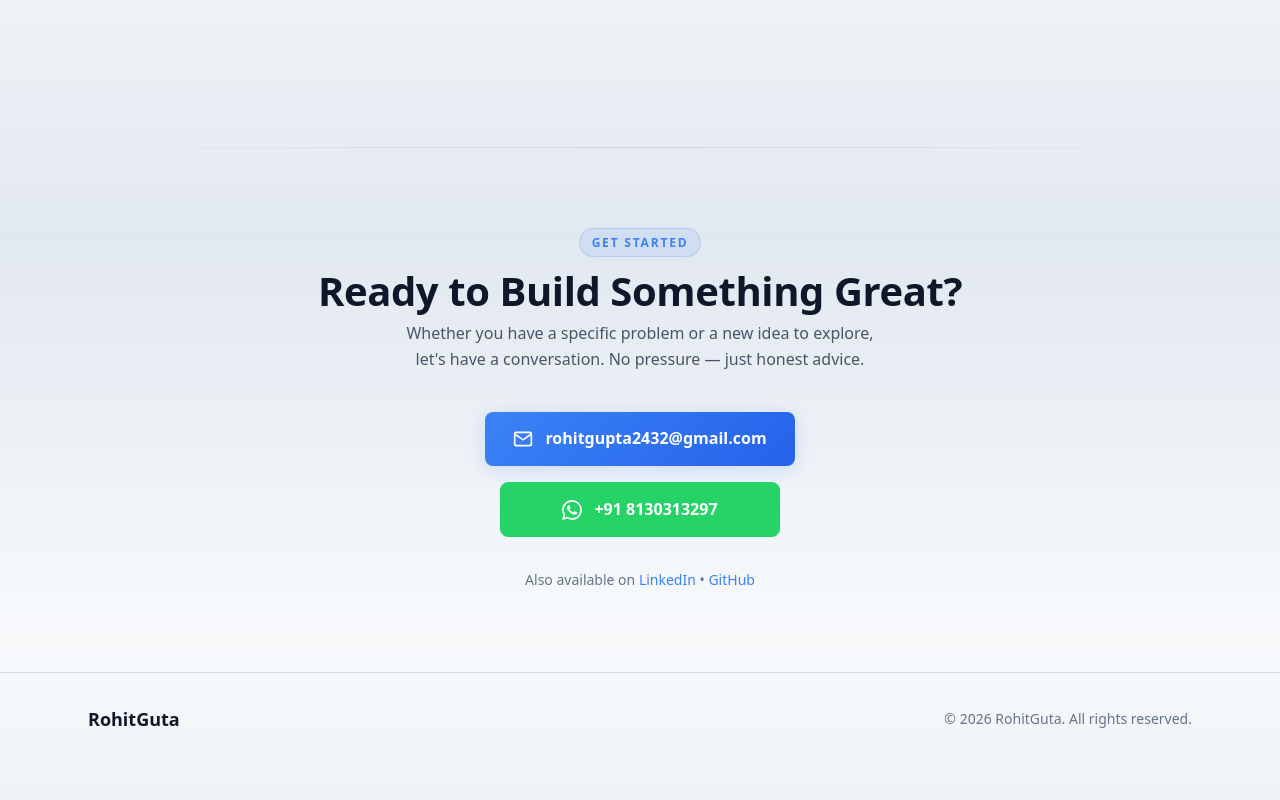
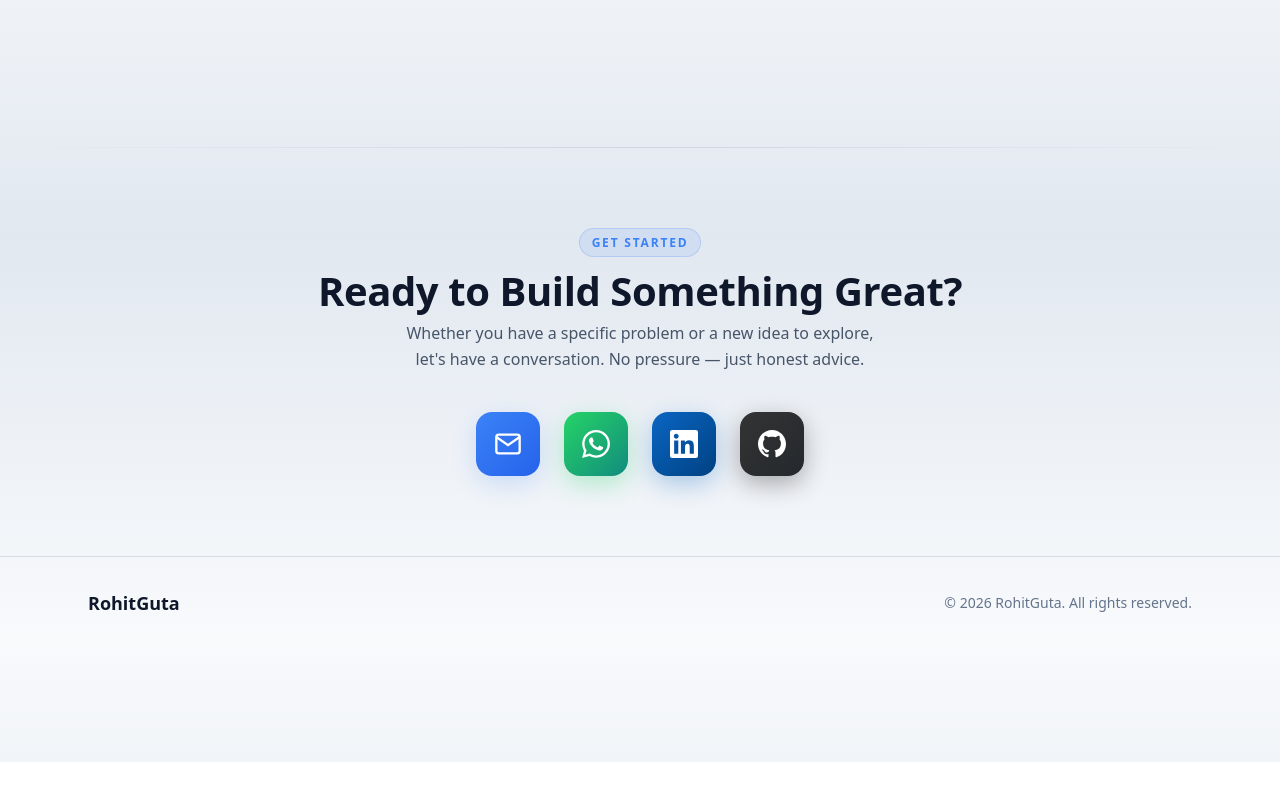
Before and after one commit to rohitguta2432/backendscale, a Next.js app: page / in a window 1280 px wide. Shown: the part 3363-4163 px from the top of the page. After the commit the page ends 4125 px from the top, so only its background shows below. Built offline with nearby package versions, Linux system fonts and the light colour scheme.

Commit message:
feat: redesign contact with icon-only social buttons

```diff
--- a/src/app/globals.css
+++ b/src/app/globals.css
@@ -494,9 +494,14 @@
   margin-top: 2px;
 }
 
-/* Mobile nav hidden by default */
 @media (max-width: 768px) {
   .nav-links {
     display: none;
   }
 }
+
+/* Contact icons hover */
+.contact-icon:hover {
+  transform: translateY(-4px) scale(1.05);
+  box-shadow: 0 12px 32px var(--accent-glow);
+}
--- a/src/components/Contact.tsx
+++ b/src/components/Contact.tsx
@@ -17,65 +17,114 @@
                     let&apos;s have a conversation. No pressure — just honest advice.
                 </p>
 
-                {/* Contact Buttons */}
+                {/* Contact Icons */}
                 <div
                     style={{
                         display: "flex",
-                        flexDirection: "column",
-                        gap: "1rem",
-                        alignItems: "center",
+                        gap: "1.5rem",
+                        justifyContent: "center",
                         marginBottom: "2rem",
                     }}
                 >
+                    {/* Email Icon */}
                     <a
                         href="mailto:rohitgupta2432@gmail.com"
-                        className="btn btn-primary"
-                        style={{ minWidth: "280px", gap: "0.75rem" }}
+                        aria-label="Send Email"
+                        style={{
+                            width: "64px",
+                            height: "64px",
+                            display: "flex",
+                            alignItems: "center",
+                            justifyContent: "center",
+                            background: "linear-gradient(135deg, var(--accent) 0%, #2563eb 100%)",
+                            borderRadius: "16px",
+                            color: "white",
+                            transition: "all 200ms ease",
+                            boxShadow: "0 8px 24px var(--accent-glow)",
+                        }}
+                        className="contact-icon"
                     >
-                        <svg width="20" height="20" viewBox="0 0 24 24" fill="none" stroke="currentColor" strokeWidth="2">
+                        <svg width="28" height="28" viewBox="0 0 24 24" fill="none" stroke="currentColor" strokeWidth="2">
                             <path d="M4 4h16c1.1 0 2 .9 2 2v12c0 1.1-.9 2-2 2H4c-1.1 0-2-.9-2-2V6c0-1.1.9-2 2-2z" />
                             <polyline points="22,6 12,13 2,6" />
                         </svg>
-                        rohitgupta2432@gmail.com
                     </a>
+
+                    {/* WhatsApp Icon */}
                     <a
                         href="https://wa.me/918130313297"
                         target="_blank"
                         rel="noopener noreferrer"
-                        className="btn btn-secondary"
-                        style={{ minWidth: "280px", gap: "0.75rem", background: "#25D366", borderColor: "#25D366", color: "white" }}
+                        aria-label="Chat on WhatsApp"
+                        style={{
+                            width: "64px",
+                            height: "64px",
+                            display: "flex",
+                            alignItems: "center",
+                            justifyContent: "center",
+                            background: "linear-gradient(135deg, #25D366 0%, #128C7E 100%)",
+                            borderRadius: "16px",
+                            color: "white",
+                            transition: "all 200ms ease",
+                            boxShadow: "0 8px 24px rgba(37, 211, 102, 0.3)",
+                        }}
+                        className="contact-icon"
                     >
-                        <svg width="20" height="20" viewBox="0 0 24 24" fill="currentColor">
+                        <svg width="28" height="28" viewBox="0 0 24 24" fill="currentColor">
                             <path d="M17.472 14.382c-.297-.149-1.758-.867-2.03-.967-.273-.099-.471-.148-.67.15-.197.297-.767.966-.94 1.164-.173.199-.347.223-.644.075-.297-.15-1.255-.463-2.39-1.475-.883-.788-1.48-1.761-1.653-2.059-.173-.297-.018-.458.13-.606.134-.133.298-.347.446-.52.149-.174.198-.298.298-.497.099-.198.05-.371-.025-.52-.075-.149-.669-1.612-.916-2.207-.242-.579-.487-.5-.669-.51-.173-.008-.371-.01-.57-.01-.198 0-.52.074-.792.372-.272.297-1.04 1.016-1.04 2.479 0 1.462 1.065 2.875 1.213 3.074.149.198 2.096 3.2 5.077 4.487.709.306 1.262.489 1.694.625.712.227 1.36.195 1.871.118.571-.085 1.758-.719 2.006-1.413.248-.694.248-1.289.173-1.413-.074-.124-.272-.198-.57-.347m-5.421 7.403h-.004a9.87 9.87 0 01-5.031-1.378l-.361-.214-3.741.982.998-3.648-.235-.374a9.86 9.86 0 01-1.51-5.26c.001-5.45 4.436-9.884 9.888-9.884 2.64 0 5.122 1.03 6.988 2.898a9.825 9.825 0 012.893 6.994c-.003 5.45-4.437 9.884-9.885 9.884m8.413-18.297A11.815 11.815 0 0012.05 0C5.495 0 .16 5.335.157 11.892c0 2.096.547 4.142 1.588 5.945L.057 24l6.305-1.654a11.882 11.882 0 005.683 1.448h.005c6.554 0 11.89-5.335 11.893-11.893a11.821 11.821 0 00-3.48-8.413z" />
                         </svg>
-                        +91 8130313297
                     </a>
-                </div>
 
-                {/* Alternative Contact */}
-                <p
-                    style={{
-                        fontSize: "0.875rem",
-                        color: "var(--text-muted)",
-                    }}
-                >
-                    Also available on{" "}
+                    {/* LinkedIn Icon */}
                     <a
                         href="https://www.linkedin.com/in/rohitraj2/"
                         target="_blank"
                         rel="noopener noreferrer"
+                        aria-label="Connect on LinkedIn"
+                        style={{
+                            width: "64px",
+                            height: "64px",
+                            display: "flex",
+                            alignItems: "center",
+                            justifyContent: "center",
+                            background: "linear-gradient(135deg, #0A66C2 0%, #004182 100%)",
+                            borderRadius: "16px",
+                            color: "white",
+                            transition: "all 200ms ease",
+                            boxShadow: "0 8px 24px rgba(10, 102, 194, 0.3)",
+                        }}
+                        className="contact-icon"
                     >
-                        LinkedIn
-                    </a>{" "}
-                    •{" "}
+                        <svg width="28" height="28" viewBox="0 0 24 24" fill="currentColor">
+                            <path d="M20.447 20.452h-3.554v-5.569c0-1.328-.027-3.037-1.852-3.037-1.853 0-2.136 1.445-2.136 2.939v5.667H9.351V9h3.414v1.561h.046c.477-.9 1.637-1.85 3.37-1.85 3.601 0 4.267 2.37 4.267 5.455v6.286zM5.337 7.433c-1.144 0-2.063-.926-2.063-2.065 0-1.138.92-2.063 2.063-2.063 1.14 0 2.064.925 2.064 2.063 0 1.139-.925 2.065-2.064 2.065zm1.782 13.019H3.555V9h3.564v11.452zM22.225 0H1.771C.792 0 0 .774 0 1.729v20.542C0 23.227.792 24 1.771 24h20.451C23.2 24 24 23.227 24 22.271V1.729C24 .774 23.2 0 22.222 0h.003z" />
+                        </svg>
+                    </a>
+
+                    {/* GitHub Icon */}
                     <a
                         href="https://github.com/rohitguta2432"
                         target="_blank"
                         rel="noopener noreferrer"
+                        aria-label="View GitHub Profile"
+                        style={{
+                            width: "64px",
+                            height: "64px",
+                            display: "flex",
+                            alignItems: "center",
+                            justifyContent: "center",
+                            background: "linear-gradient(135deg, #333 0%, #24292e 100%)",
+                            borderRadius: "16px",
+                            color: "white",
+                            transition: "all 200ms ease",
+                            boxShadow: "0 8px 24px rgba(0, 0, 0, 0.3)",
+                        }}
+                        className="contact-icon"
                     >
-                        GitHub
+                        <svg width="28" height="28" viewBox="0 0 24 24" fill="currentColor">
+                            <path d="M12 0c-6.626 0-12 5.373-12 12 0 5.302 3.438 9.8 8.207 11.387.599.111.793-.261.793-.577v-2.234c-3.338.726-4.033-1.416-4.033-1.416-.546-1.387-1.333-1.756-1.333-1.756-1.089-.745.083-.729.083-.729 1.205.084 1.839 1.237 1.839 1.237 1.07 1.834 2.807 1.304 3.492.997.107-.775.418-1.305.762-1.604-2.665-.305-5.467-1.334-5.467-5.931 0-1.311.469-2.381 1.236-3.221-.124-.303-.535-1.524.117-3.176 0 0 1.008-.322 3.301 1.23.957-.266 1.983-.399 3.003-.404 1.02.005 2.047.138 3.006.404 2.291-1.552 3.297-1.23 3.297-1.23.653 1.653.242 2.874.118 3.176.77.84 1.235 1.911 1.235 3.221 0 4.609-2.807 5.624-5.479 5.921.43.372.823 1.102.823 2.222v3.293c0 .319.192.694.801.576 4.765-1.589 8.199-6.086 8.199-11.386 0-6.627-5.373-12-12-12z" />
+                        </svg>
                     </a>
-                </p>
+                </div>
             </div>
 
             {/* Footer */}
```
